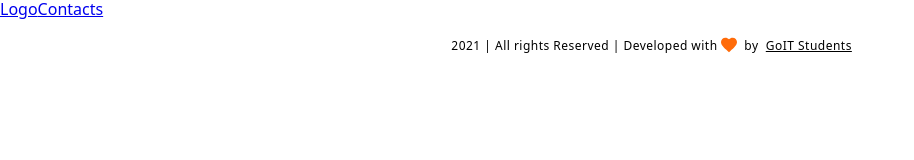
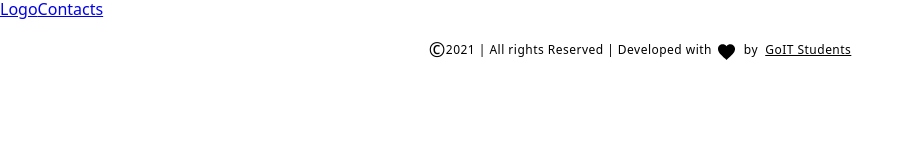
Before and after one commit to alexandr90h/qa-test-app-front, a React (Create React App) app: page /auth in a window 1280 px wide. Shown: the top 160 px of the page, without its empty margins (0-914 px from the left). Built offline with nearby package versions, Linux system fonts and the light colour scheme.

Commit message:
implemeted sprite-svg

```diff
--- a/src/components/Footer/Footer.js
+++ b/src/components/Footer/Footer.js
@@ -1,30 +1,14 @@
 import { Link } from 'react-router-dom';
 import styles from './Footer.module.css';
-import Copyright from './images/Copyright.svg';
-import favoriteHeart from './images/Favorite-heart.svg';
-
+import sprite from '../../img/sprite.svg';
 const Footer = () => (
   <footer className={styles.footer}>
-    {/* <div>
-      <p className={styles.footerText}>
-        <span className={styles.copyright}>
-          <img src={Copyright} alt="copyright" />
-        </span>
-        2021 | All Rights Reserved | Developed with
-        <img src={favoriteHeart} alt="heart" />
-        <svg className="footerIcon" width="17" height="17">
-          <use href="./img/sprite.svg#heart"></use>
-        </svg>
-        by&nbsp;
-        <Link to="/contacts" className="footerContacts">
-          GoIT Students
-        </Link>
-      </p>
-    </div> */}
     <span className={styles.footerText}>
-      <img src={Copyright} alt="copyright" />
-      &nbsp; 2021 | All rights Reserved | Developed with&nbsp;
-      <img src={favoriteHeart} alt="heart" />
+      <span className={styles.copyright}> © </span>
+      2021 | All rights Reserved | Developed with&nbsp;
+      <svg className={styles.footerIcon} width="17" height="17">
+        <use href={sprite + '#heart'}></use>
+      </svg>
       &nbsp; by &nbsp;
       <Link to="/contacts" className={styles.footerContacts}>
         GoIT Students
```
Also changed, not shown: src/components/Footer/images/Copyright.svg (deleted), src/components/Footer/images/Favorite-heart.svg (deleted).
